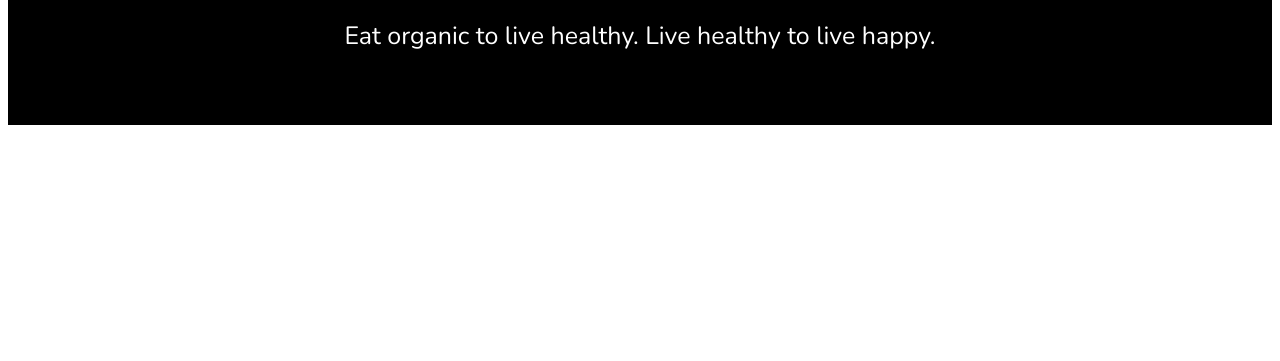
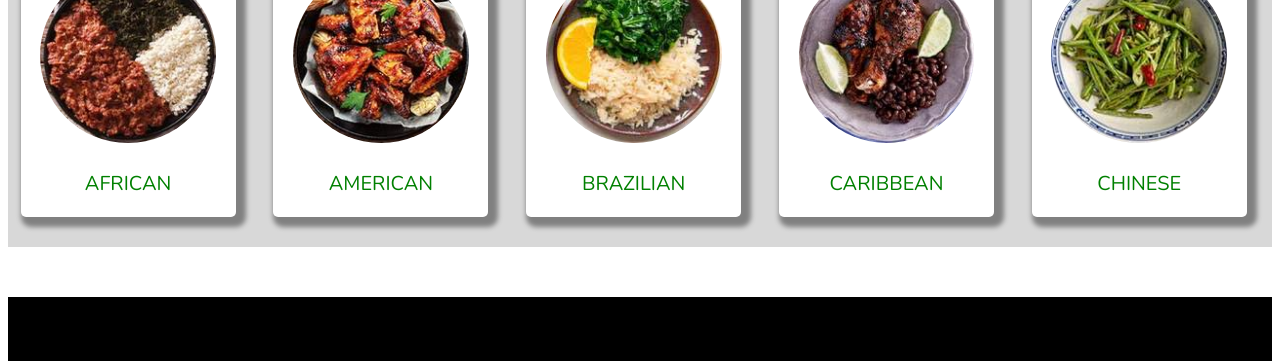
Before and after one commit to nazfiroz/food-network, a plain HTML site: page index.html in a window 1280 px wide. Shown: the part 2497-2858 px from the top of the page. Before the commit the page ends 2630 px from the top, so only its background shows below. Drawn offline with nearby package versions, Linux system fonts and the light colour scheme.

Commit message:
optional

```diff
--- a/index.html
+++ b/index.html
@@ -35,7 +35,7 @@
     </div>
     <div class="item abt-me">
         <h2>About Me</h2>
-        <p>I am Nazmul Firoz. I’m coming a junior developer. I live in Dhaka. I have a business. Business name is “Fish O Meat”.</p> <br><br><br><br>
+        <p>I am Nazmul Firoz. I’m coming to be a junior developer. I live in Dhaka. I have a business. Business name is “Fish O Meat”.</p> <br><br><br><br>
         <a class="button" target="_blank" href="https://www.facebook.com/anf73">Contact Me</a>
     </div>
 </section>
@@ -62,6 +62,35 @@
         <h4> <strong>Healthy Chili-Cheese Dogs </strong> </h4>
         <p>Your kids will flip for these Healthy Chili-Cheese Dogs! Uncured hot dogs cost a few dollars more than regular ones, but they're worth it.</p>
     </div>
+</section> <br>
+<hr>
+<section id="cuisine">
+    <div>
+        <h4>Choose Your Food by Cuisine</h4>
+    </div>
+<section class="container">
+
+    <div class="optional">
+        <img src="images/african.jpg" alt="">
+        <p>AFRICAN</p>
+    </div>
+    <div class="optional">
+        <img src="images/american.jpg" alt="">
+        <p>AMERICAN</p>
+    </div>
+    <div class="optional">
+        <img src="images/brazilian.jpg" alt="">
+        <p>BRAZILIAN</p>
+    </div>
+    <div class="optional">
+        <img src="images/caribbean.jpg" alt="">
+        <p>CARIBBEAN</p>
+    </div>
+    <div class="optional">
+        <img src="images/chinese.jpg" alt="">
+        <p>CHINESE</p>
+    </div>
+</section>
 </section>
 <section id="footer">
     <div>
--- a/style.css
+++ b/style.css
@@ -62,7 +62,7 @@ span {
   padding-left: 15px;
   padding-right: 15px;
   border-radius: 20px;
-  box-shadow: 10px 10px 40px gray;
+  box-shadow: 5px 5px 5px 5px gray;
   text-align: justify;
 }
 .recipe img {
@@ -80,3 +80,24 @@ span {
 small {
   color: white;
 }
+#cuisine {
+  text-align: center;
+  color: green;
+  background-color: rgb(216, 216, 216);
+  padding-top: 5px;
+  padding-bottom: 30px;
+}
+.optional {
+  background-color: white;
+  width: 30%;
+  margin-left: 1%;
+  margin-right: 2%;
+  padding-left: 15px;
+  padding-right: 15px;
+  border-radius: 5px;
+  box-shadow: 5px 5px 5px 5px gray;
+}
+.optional img {
+  border-radius: 100px;
+  margin-top: 10px;
+}
```
Also changed, not shown: images/african.jpg (added), images/american.jpg (added), images/brazilian.jpg (added), images/caribbean.jpg (added), images/chinese.jpg (added).
